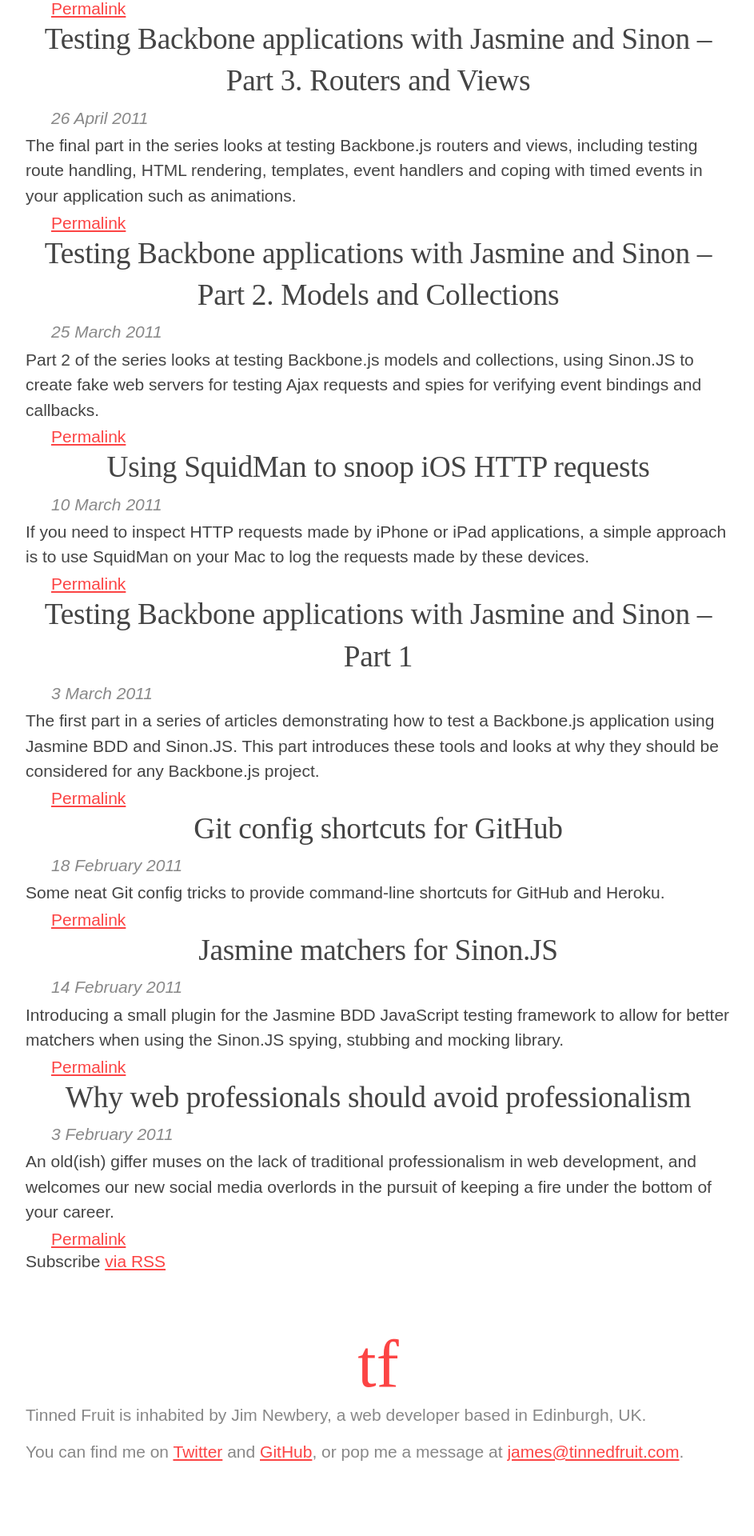
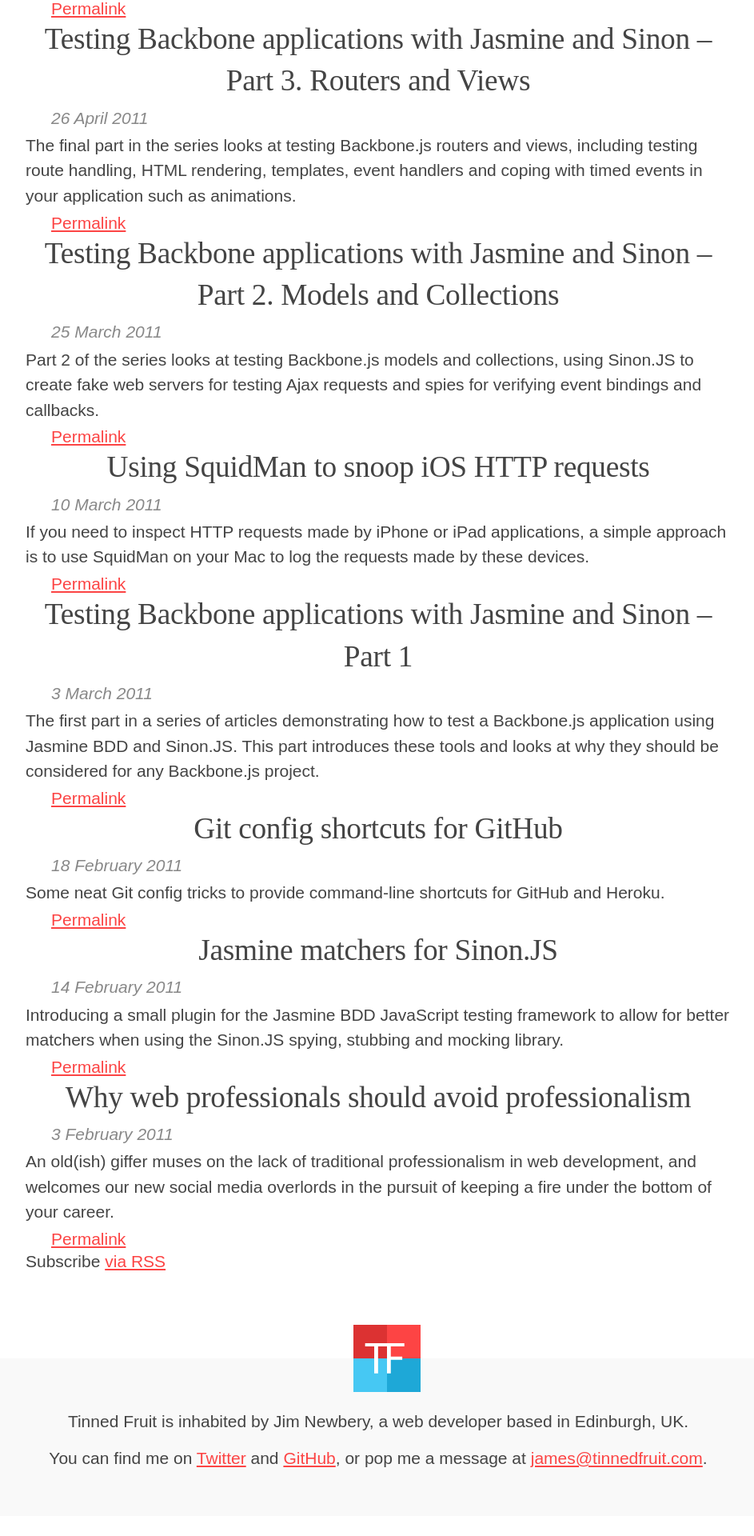
Before and after one commit to froots/froots.github.io, a Jekyll site: the page built from index.html, in a window 1280 px wide. Shown: the part 1474-3394 px from the top of the page at 80% size, without its empty margins (167-1110 px from the left). Built offline with Jekyll 4.4.1, drawn with Linux system fonts in a browser that asks for light colours; after the commit the page ends 3369 px from its top, so only the background shows below that.

Commit message:
Footer refresh

```diff
--- a/_layouts/default.html
+++ b/_layouts/default.html
@@ -42,9 +42,13 @@
       {{ content }}
     </section>
     <footer class="footer">
-      <div class="footer-sig">tf</div>
-      <p>{{ site.description }}</p>
-      <p>You can find me on <a href="https://twitter.com/froots101">Twitter</a> and
+      <div class="footer-logo">
+        <a href="/" class="logo-link logo-link--footer">
+          {% include logo.html %}
+        </a>
+      </div>
+      <p class="footer__description">{{ site.description }}</p>
+      <p class="footer__social">You can find me on <a href="https://twitter.com/froots101">Twitter</a> and
         <a href="https://github.com/froots">GitHub</a>, or pop me a message at <a href="mailto:james@tinnedfruit.com">james@tinnedfruit.com</a>.</p>
     </footer>
     {% include ga.html %}
--- a/_sass/main/_base.scss
+++ b/_sass/main/_base.scss
@@ -4,12 +4,12 @@
   font-family: $font-text;
   font-weight: normal;
   font-size: 16px;
-  padding: $page-gutter-small;
+  padding: $page-gutter-small $page-gutter-small 0;
   text-align: center;
 
   @include bigphone {
     font-size: 1.125em;
-    padding: $page-gutter;
+    padding: $page-gutter $page-gutter 0;
   }
 
   @include tablet {
--- a/_sass/main/_layout.scss
+++ b/_sass/main/_layout.scss
@@ -29,23 +29,33 @@
 }
 
 .footer {
-  max-width: $container-max-width;
-  text-align: left;
-  color: $color-light-text;
-  margin: 2em auto;
-  padding-top: 1em;
-  padding-bottom: 1px;
+  position: relative;
+  background: #f9f9f9;
+  margin-top: 5rem;
+  text-align: center;
+  padding-top: 3rem;
+  padding-bottom: 2rem;
+
+  margin-left: -$page-gutter-small;
+  margin-right: -$page-gutter-small;
+  padding-left: $page-gutter-small;
+  padding-right: $page-gutter-small;
+
+  @include bigphone {
+    margin-left: -$page-gutter;
+    margin-right: -$page-gutter;
+    padding-left: $page-gutter;
+    padding-right: $page-gutter;
+  }
 }
 
-.footer-sig {
-  color: $color-primary;
-  font-family: $font-display;
-  font-size: 4em;
-  text-align: center;
-  margin: 0;
+.footer-logo {
+  position: absolute;
+  top: -1.5rem;
+  left: 50%;
+  margin-left: -1.5rem;
+
+  @include bigphone {
+    top: -2rem;
+  }
 }
-
-.comments {
-  text-align: left;
-  margin: 1em $page-gutter;
-}
```
